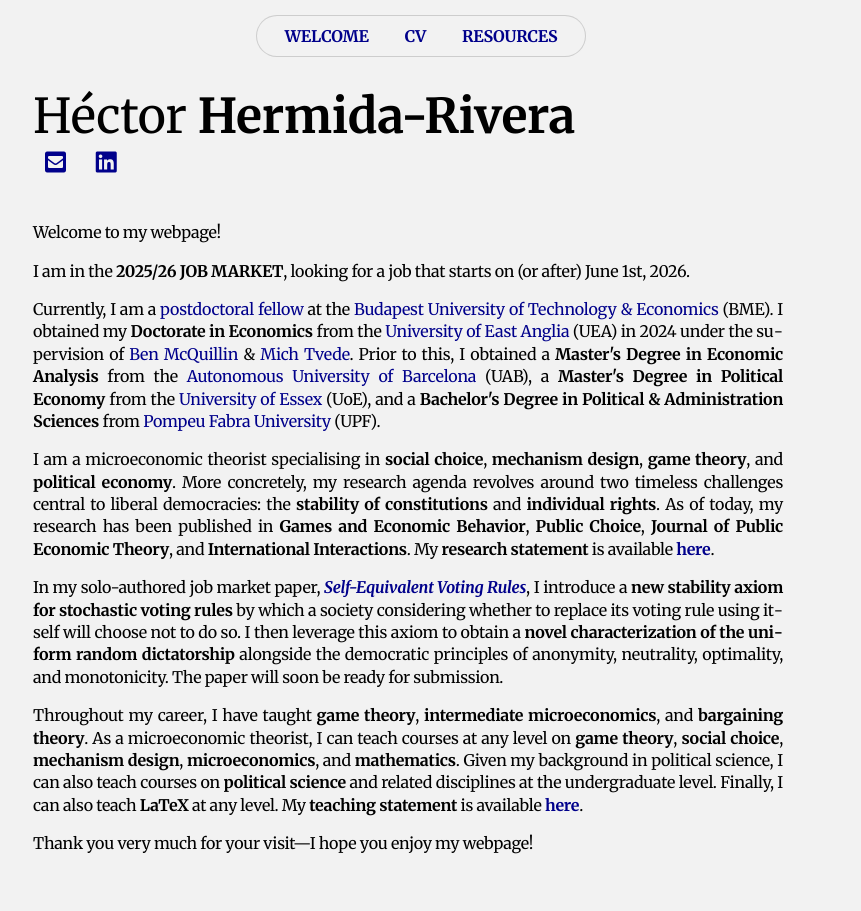
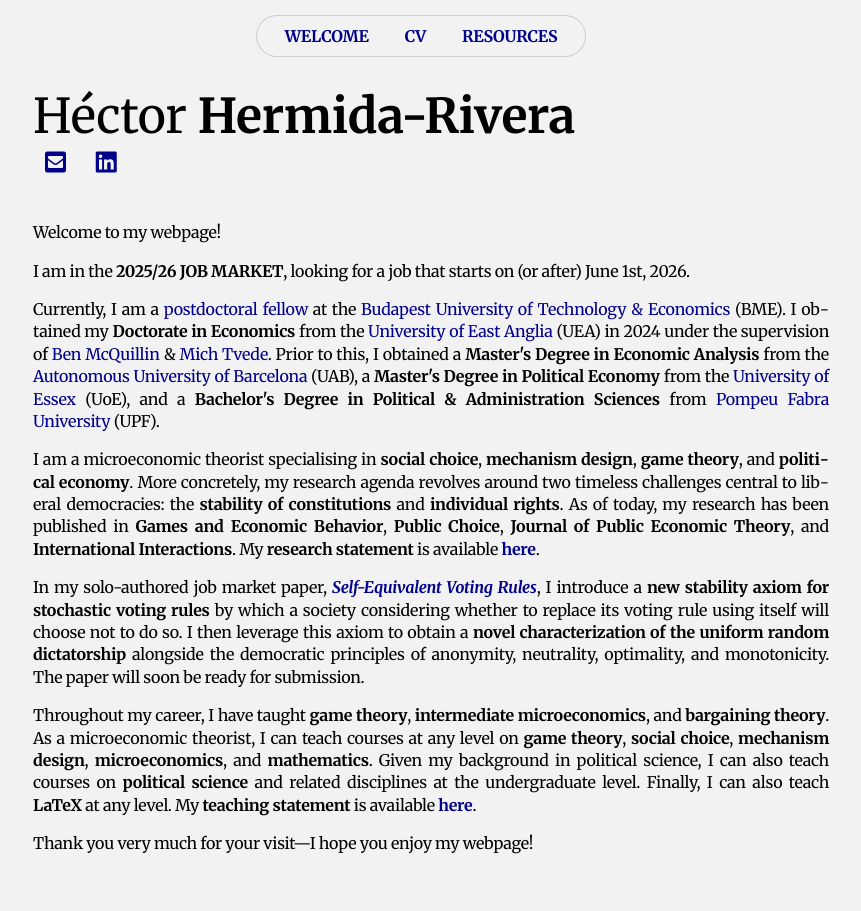
Before and after one commit to HectorHermidaRivera/hectorhermidarivera.github.io, a Jekyll site: the page built from index.md, in a window 1280 px wide. Shown: the whole page, without its empty margins (219-1080 px from the left). Built offline with Jekyll 4.4.1, drawn with Linux system fonts in a browser that asks for light colours; a style sheet for code colours, icons or effects is not loaded.

Commit message:
Update index.md

```diff
--- a/index.md
+++ b/index.md
@@ -39,7 +39,7 @@ title: Héctor Hermida-Rivera
     </a>
   </div>
 
-<div class="two-column" style="width: 916px !important;">
+<div class="two-column" style="max-width: 962px !important;">
   <div class="label"></div>
   <div class="value">
   <p>Welcome to my webpage!</p>
```
